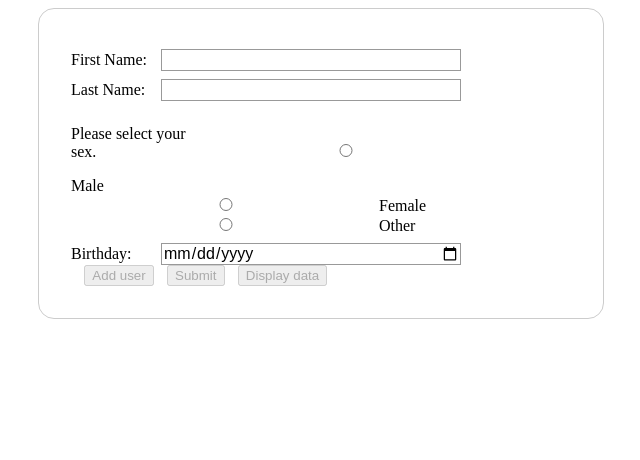
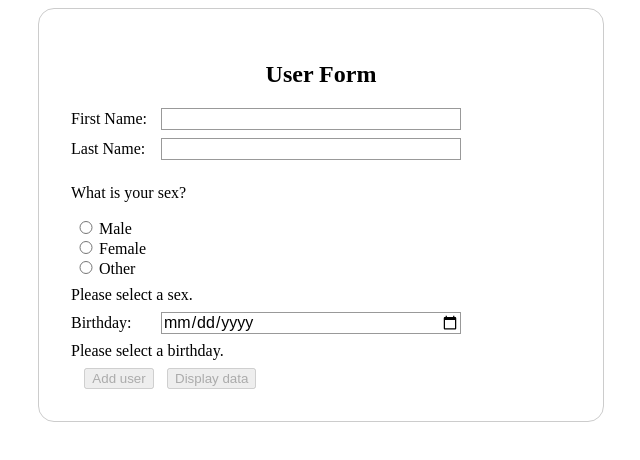
Before and after one commit to MarcoAntonioMartinez/User-Info, an Angular app in the folder ses-assignment/: page / in a window 1280 px wide. Shown: the top 460 px of the page, without its empty margins (319-959 px from the left). Built offline with nearby package versions, Linux system fonts and the light colour scheme.

Commit message:
Added confirmation dialog for submit button after not adding a user and cleaned up the code a bit

```diff
--- a/ses-assignment/src/app/ses-assignment/ses-assignment.component.html
+++ b/ses-assignment/src/app/ses-assignment/ses-assignment.component.html
@@ -1,52 +1,78 @@
+<!DOCTYPE html>
 <!--  Ses Assignment Html
 	  Displays the form used to enter user data
   -->
+
+<html lang="en">
+<head>
+  <title>SES Assignment User Form</title>
+</head>
+<body>
+
   <form #sesForm = "ngForm" (ngSubmit)= "handleUserData(sesForm)" >
+	<h2>User Form</h2>
 	<div class ="form-group">
 		<label for = "firstName"> First Name: </label>
 		<input [(ngModel)]="model.firstName" type = "text" id = "firstName" name = "firstName" #firstName ="ngModel" class ="form-control"
-			required minlength ="3">
+			required minlength ="3" pattern="^[a-zA-Z]+$" >
 		<div [hidden]="firstName.valid || firstName.pristine" class = "alert" *ngIf="firstName.touched && !firstName.valid">
 			<div *ngIf="firstName.errors?.required">First name is required.</div>
 			<div *ngIf="firstName.errors?.minlength">First name should be minimum of {{ firstName.errors?.minlength.requiredLength }} characters. </div>
+			<div *ngIf="firstName.errors?.pattern">First name should be comprised of only letters.</div>
 		</div>
 	</div>
 	<div class = "form-group">
-	    <label for = "last_name"> Last Name: </label>
+		<label for = "lastName"> Last Name: </label>
 		<input [(ngModel)]="model.lastName" type = "text" id = "lastName" name = "lastName" #lastName = "ngModel" class ="form-control"
-			required minlength ="3">
+			required minlength="3" pattern="^[a-zA-Z]+$">
 		<div [hidden]="lastName.valid || lastName.pristine" class = "alert" *ngIf="lastName.touched && !lastName.valid">
 			<div *ngIf="lastName.errors?.required">Last name is required.</div>
 			<div *ngIf="lastName.errors?.minlength">Last name should be minimum of {{ lastName.errors?.minlength.requiredLength }} characters. </div>
+			<div *ngIf="lastName.errors?.pattern">Last name should be comprised of only letters.</div>
 		</div>
+	  <!-- this div does not work. need to find a way to show an alert or an error when a user has put input and has not added the user. So that when submit is pressed and there is input in the input fields it tells the users are you sure you don't want to add the user and confirm just submits and clear input fields. maybe put in the ts for this file
+	  <div [hidden] = "isNotAdded && lastName.dirty && lastName.valid">
+	    <div > User with last name {{model.lastName}} has not been added.</div> -->
 	</div>
+
 	<div class = "form-group">
-	    <p> Please select your sex. </p>
-		<input [(ngModel)]="model.sex" type = "radio" id = "male" name = "gender" value = "male" #sex = "ngModel"
-		  required>
-		<label for = "male"> Male </label> <br>
-		<input [(ngModel)]="model.sex" type = "radio" id = "female" name = "gender" value = "female" #sex = "ngModel"
-		  required>
-		<label for = "female"> Female </label> <br>
-		<input [(ngModel)]="model.sex" type = "radio" id = "other" name = "gender" value = "other" #sex = "ngModel"
-		  required>
-		<label for = "other"> Other </label> <br>
-		<div [hidden]="sex.valid || sex.pristine" class = "alert" *ngIf ="!sex.touched">
+		<p>   What is your sex? </p> <br>
+		<input [(ngModel)]="model.sex" type = "radio" id = "male" name = "sex" class = "radio" value = "male" #sex = "ngModel" required>
+		<label for = "male" class="radio" > Male </label> <br>
+		<input [(ngModel)]="model.sex" type = "radio" id = "female" name = "sex" class = "radio" value = "female" #sex = "ngModel" required>
+		<label for = "female" class="radio"> Female </label> <br>
+		<input [(ngModel)]="model.sex" type = "radio" id = "other" name = "sex" class = "radio" value = "other" #sex = "ngModel" required>
+		<label for = "other" class="radio"> Other </label> <br>
+		<div class = "alert" *ngIf ="!sex.touched">
 			<div *ngIf= "sex.errors?.required">Please select a sex.</div>
 		</div>
 	</div>
 	<div class = "form-group">
-		<label for = "birthday"> Birthday: </label>
-		<input [(ngModel)]="model.birthday" type = "date" id = "birthday" name = "birthday" #birthday = "ngModel"
-		required>
-		<div [hidden]="birthday.valid || birthday.pristine" class = "alert" *ngIf="!birthday.touched">
-		  <div *ngIf = "birthday.errors?.required">Please select a birthday.</div>
+		<label for = "birthday">  Birthday: </label>
+		<input [ngModel]="today" (ngModelChange)="model.birthday = $event" name="birthday" type = "date" id = "birthday" class="form-control"
+		  #birthday = "ngModel" required>
+		<!-- shows error after adding first user and when no date has been selected -->
+	      <div *ngIf= "birthday.errors?.required">Please select a birthday.</div>
 	</div>
+	<div class ="form-group">
+        <button type = "button" class = "btn btn-primary"
+            [disabled]= "!sesForm.form.valid" (click)="addUser(); clearForm(sesForm); isNotAdded=false" >Add user</button>
+
+	 <!-- if there is valid data that was not submitted, show confirmation dialog for when user submits without finishing input -->
+        <ng-container *ngIf="sesForm.form.valid && sesForm.form.dirty; else ">
+            <button type = "submit" class = "btn btn-primary"
+                [disabled]= "!isSubmittable" (click)="isNotAdded=true">Submit</button>
+        </ng-container>
+
+	  <!-- otherwise submit works as normal -->
+        <ng-template #normalSubmit>
+            <button type = "submit" class = "btn btn-primary"
+                [disabled]= "!isSubmittable">Submit</button>
+        </ng-template>
+
+        <button type = "button" class = "btn btn-primary" [routerLink] = "['../display-data']"
+            [disabled]= "!isDisplayable">Display data</button>
 	</div>
-	<button type = "button" class = "btn btn-primary"
-	  [disabled]= "!sesForm.form.valid" (click)="addUser(); clearForm(sesForm)" >Add user</button>
-	<button type = "submit" class = "btn btn-primary"
-	  [disabled]= "isDisabled" >Submit</button>
-	<button type = "button" class = "btn btn-primary" [routerLink] = "['../display-data']"
-	  [disabled]= "isDisabled">Display data</button>
   </form>
+</body>
+</html>
```
Lines whose indentation alone changed are shown as unchanged.
